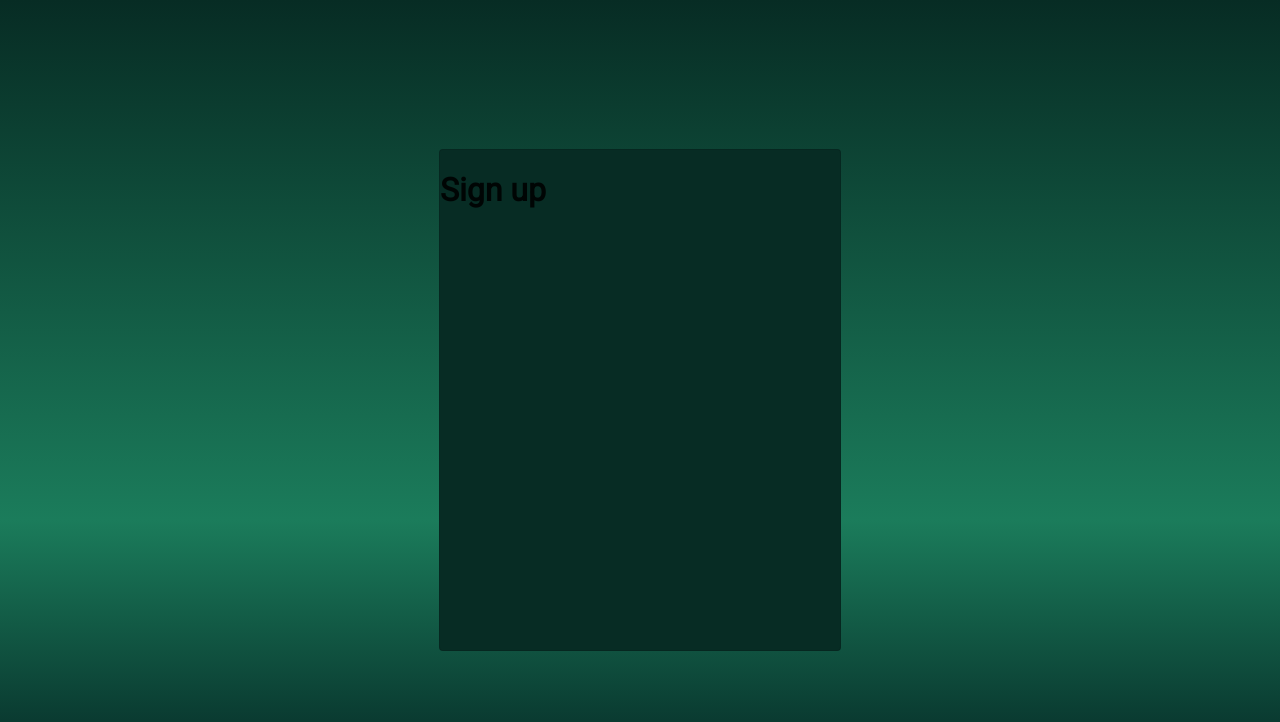
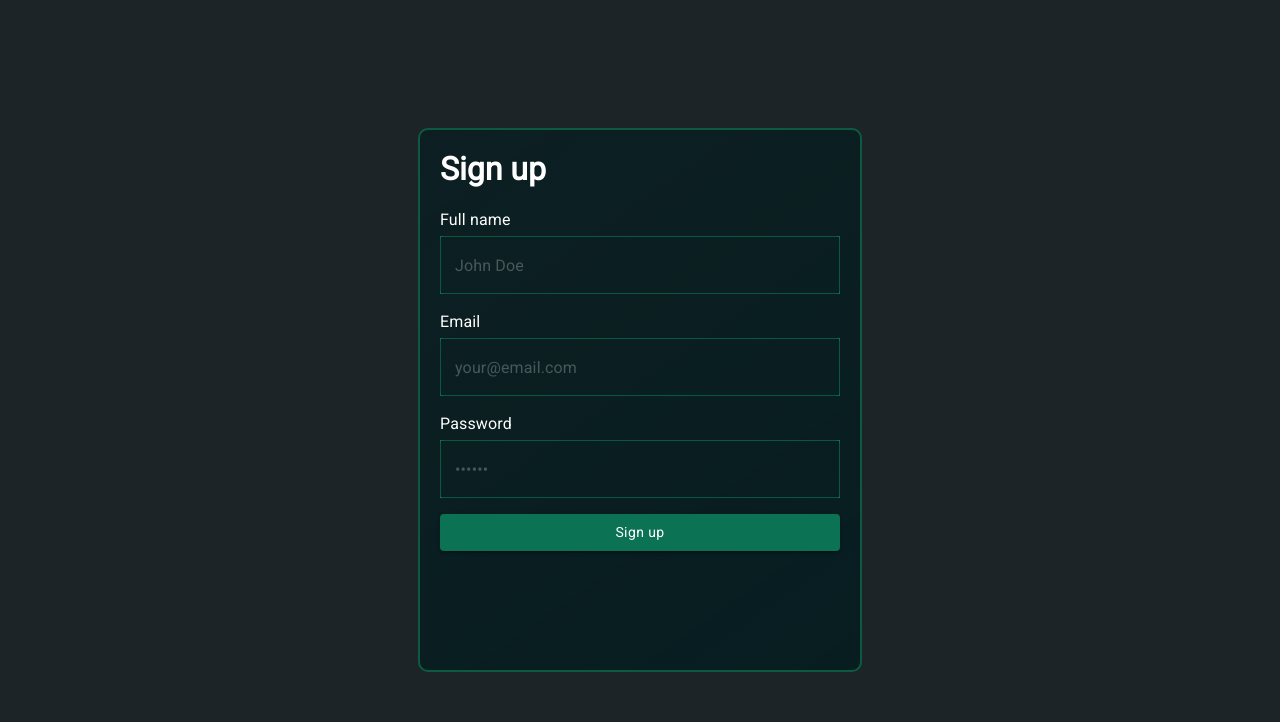
Before and after one commit to nuuye/fitness-app-logger, a Next.js app in the folder fitlogs/frontend/: page /identification in a window 1280 px wide. Shown: the top 722 px of the page. Built offline with nearby package versions, Linux system fonts and the light colour scheme.

Commit message:
sign up card style and logic

```diff
--- a/fitlogs/frontend/src/components/signUp/signUp.module.scss
+++ b/fitlogs/frontend/src/components/signUp/signUp.module.scss
@@ -2,8 +2,66 @@
 
 .root {
     .cardContainer {
-        background: $darkGreen;
+        display: flex;
+        flex-direction: column;
+        gap: 20px;
+        background: #061d20;
         width: 400px;
         height: 500px;
+        padding: 20px;
+        border: solid 2px $mediumGreen;
+        border-radius: 10px;
+
+        // Propriétés supplémentaires pour l'effet d'éclaircissement
+        background: linear-gradient(145deg, rgba(6, 29, 32, 0.7), rgba(6, 29, 32, 0.9)); // Légère transition de couleur
+
+        .header {
+            h1 {
+                color: white;
+                margin: unset;
+            }
+        }
+        .body {
+            .formLabel {
+                color: white;
+                margin-bottom: 5px;
+            }
+            .textField {
+                border-radius: 5px;
+                input {
+                    color: #abbebc;
+                    border: 1px solid rgb(11, 114, 84);
+                }
+                input::placeholder {
+                    color: rgba(255, 255, 255, 0.6);
+                }
+            }
+
+            //autofill styling
+            input:-webkit-autofill,
+            input:-webkit-autofill:hover,
+            input:-webkit-autofill:focus,
+            input:-webkit-autofill:active {
+                appearance: none;
+                -webkit-text-fill-color: #abbebc;
+                background-color: transparent;
+                transition: background-color 5000s ease-in-out 0s;
+            }
+
+            // Ajout pour éviter le changement de style au survol des suggestions autofill
+            input:-webkit-autofill::first-line {
+                color: #abbebc;
+            }
+
+            .button {
+                background-color: rgb(11, 114, 84);
+                color: white;
+                &:hover {
+                    background-color: rgb(14, 124, 93);
+                }
+            }
+        }
+        .footer {
+        }
     }
 }
--- a/fitlogs/frontend/src/components/signUp/signUp.tsx
+++ b/fitlogs/frontend/src/components/signUp/signUp.tsx
@@ -1,11 +1,160 @@
 import Card from "@mui/material/Card";
 import styles from "./signUp.module.scss";
+import { Box, Button, FormControl, FormLabel, TextField } from "@mui/material";
+import { useState } from "react";
 
 export default function SignUp() {
+    const [emailError, setEmailError] = useState(false);
+    const [emailErrorMessage, setEmailErrorMessage] = useState("");
+    const [passwordError, setPasswordError] = useState(false);
+    const [passwordErrorMessage, setPasswordErrorMessage] = useState("");
+    const [nameError, setNameError] = useState(false);
+    const [nameErrorMessage, setNameErrorMessage] = useState("");
+
+    let isValid: boolean = true;
+
+    const validateInputs = (): boolean => {
+        const email = document.getElementById("email") as HTMLInputElement;
+        const password = document.getElementById("password") as HTMLInputElement;
+        const name = document.getElementById("name") as HTMLInputElement;
+
+        if (!email.value) {
+            setEmailError(true);
+            setEmailErrorMessage("Please enter a valid email address.");
+            isValid = false;
+        } else {
+            setEmailError(false);
+            setEmailErrorMessage("");
+        }
+
+        if (!password.value || password.value.length < 6) {
+            setPasswordError(true);
+            setPasswordErrorMessage("Password must be at least 6 characters long.");
+            isValid = false;
+        } else {
+            setPasswordError(false);
+            setPasswordErrorMessage("");
+        }
+
+        if (!name.value || name.value.length < 1) {
+            setNameError(true);
+            setNameErrorMessage("Name is required.");
+            isValid = false;
+        } else {
+            setNameError(false);
+            setNameErrorMessage("");
+        }
+
+        return isValid;
+    };
+
+    const handleSubmit = (event: React.FormEvent<HTMLFormElement>) => {
+        if (nameError || emailError || passwordError) {
+            event.preventDefault();
+            return;
+        }
+        const data = new FormData(event.currentTarget);
+        console.log({
+            name: data.get("name"),
+            lastName: data.get("lastName"),
+            email: data.get("email"),
+            password: data.get("password"),
+        });
+    };
+
     return (
         <div className={styles.root}>
             <Card className={styles.cardContainer} variant="outlined">
-                <h1>Sign up</h1>
+                <div className={styles.header}>
+                    <h1>Sign up</h1>
+                </div>
+                <div className={styles.body}>
+                    <Box
+                        component="form"
+                        onSubmit={handleSubmit}
+                        sx={{ display: "flex", flexDirection: "column", gap: 2 }}
+                    >
+                        <FormControl>
+                            <FormLabel className={styles.formLabel} htmlFor="name">
+                                Full name
+                            </FormLabel>
+                            <TextField
+                                sx={{
+                                    "& .MuiOutlinedInput-root.Mui-focused .MuiOutlinedInput-notchedOutline": {
+                                        borderColor: "rgb(11, 114, 84)",
+                                    },
+                                }}
+                                className={styles.textField}
+                                autoComplete="name"
+                                name="name"
+                                required
+                                fullWidth
+                                id="name"
+                                placeholder="John Doe"
+                                error={nameError}
+                                helperText={nameErrorMessage}
+                                color={nameError ? "error" : "primary"}
+                            />
+                        </FormControl>
+                        <FormControl>
+                            <FormLabel className={styles.formLabel} htmlFor="email">
+                                Email
+                            </FormLabel>
+                            <TextField
+                                sx={{
+                                    "& .MuiOutlinedInput-root.Mui-focused .MuiOutlinedInput-notchedOutline": {
+                                        borderColor: "rgb(11, 114, 84)",
+                                    },
+                                }}
+                                className={styles.textField}
+                                required
+                                fullWidth
+                                id="email"
+                                placeholder="your@email.com"
+                                name="email"
+                                autoComplete="email"
+                                variant="outlined"
+                                error={emailError}
+                                helperText={emailErrorMessage}
+                                color={passwordError ? "error" : "primary"}
+                            />
+                        </FormControl>
+                        <FormControl>
+                            <FormLabel className={styles.formLabel} htmlFor="password">
+                                Password
+                            </FormLabel>
+                            <TextField
+                                sx={{
+                                    "& .MuiOutlinedInput-root.Mui-focused .MuiOutlinedInput-notchedOutline": {
+                                        borderColor: "rgb(11, 114, 84)",
+                                    },
+                                }}
+                                className={styles.textField}
+                                required
+                                fullWidth
+                                name="password"
+                                placeholder="••••••"
+                                type="password"
+                                id="password"
+                                autoComplete="new-password"
+                                variant="outlined"
+                                error={passwordError}
+                                helperText={passwordErrorMessage}
+                                color={passwordError ? "error" : "primary"}
+                            />
+                        </FormControl>
+                        <Button
+                            className={styles.button}
+                            type="submit"
+                            fullWidth
+                            variant="contained"
+                            onClick={validateInputs}
+                        >
+                            Sign up
+                        </Button>
+                    </Box>
+                </div>
+                <div className={styles.footer}></div>
             </Card>
         </div>
     );
--- a/fitlogs/frontend/src/pages/idenfification.module.scss
+++ /dev/null
@@ -1,12 +0,0 @@
-@import "../styles/colors";
-
-.root {
-    width: 100%;
-    height: 100%;
-    display: flex;
-    align-items: center;
-    justify-content: center;
-
-    background: rgb(7, 44, 36);
-    background: linear-gradient(180deg, rgba(7, 44, 36, 1) 0%, rgba(27, 124, 91, 1) 65%, rgba(10, 59, 49, 1) 90%);
-}
--- /dev/null
+++ b/fitlogs/frontend/src/pages/identification.module.scss
@@ -0,0 +1,12 @@
+@import "../styles/colors";
+
+.root {
+    width: 100%;
+    height: 100%;
+    display: flex;
+    align-items: center;
+    justify-content: center;
+
+    //background: rgb(7, 44, 36);
+    //background: linear-gradient(180deg, rgba(7, 44, 36, 1) 0%, rgba(27, 124, 91, 1) 65%, rgba(10, 59, 49, 1) 90%);
+}
--- a/fitlogs/frontend/src/pages/identification.tsx
+++ b/fitlogs/frontend/src/pages/identification.tsx
@@ -1,5 +1,5 @@
 import SignUp from "../components/signUp/signUp";
-import styles from "./idenfification.module.scss";
+import styles from "./identification.module.scss";
 
 export default function Identification() {
     return (
```
